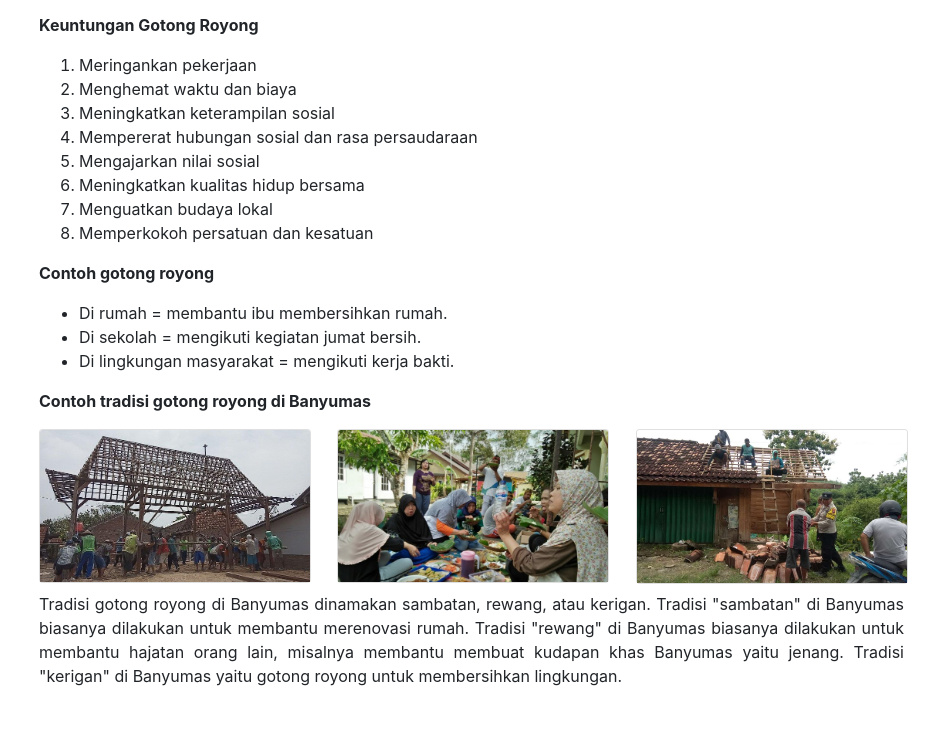
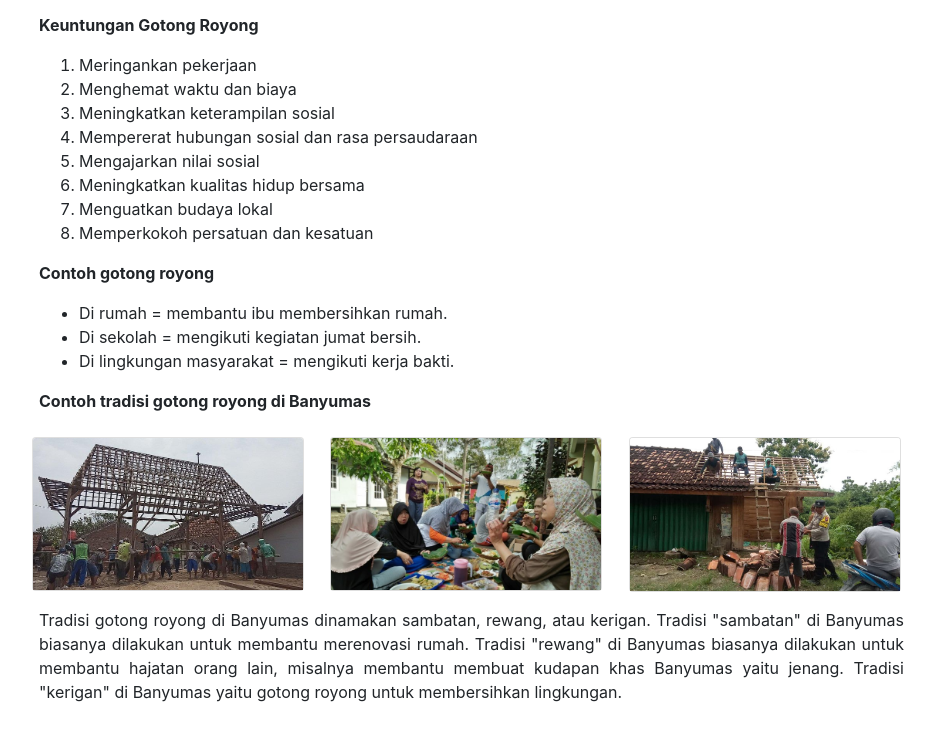
Before and after one commit to RismaIrfiyani/risma-learning-website, a plain HTML site: page index.html in a window 1280 px wide. Shown: the part 1071-1804 px from the top of the page, without its empty margins (79-1018 px from the left). Drawn offline with nearby package versions, Linux system fonts and the light colour scheme.

Commit message:
Update index.html

```diff
--- a/index.html
+++ b/index.html
@@ -62,7 +62,7 @@
     <!-- Main Content -->
     <div class="container p-5" style="background-color: white;">
         <div class="row">
-            <div class="col-md-10 mx-auto" style="text-align: justify;">
+            <div class="col-12 col-sm-12 col-md-12 col-lg-10 mx-auto" style="text-align: justify;">
                 <h1 class="text-center">Gotong Royong</h1>
                 <p class="text-center text-muted">By Risma Irfiyani, S.Pd.</p>
                 <p class="text-center text-muted">Kamis, 18 Juli 2024</p>
@@ -128,17 +128,17 @@
                     </ul>
                     <p class="text-left"><b>Contoh tradisi gotong royong di Banyumas</b></p>
                     <div class="row justify-content-center">
-                        <div class="col col-4">
+                        <div class="col-12 col-sm-12 col-md-6 col-lg-6 col-xl-4 p-2">
                             <div class="card" style="width: 17rem;">
                                 <img src="bms1.jpg" class="card-img-top" alt="bms1.jpg">
                             </div>
                         </div>
-                        <div class="col col-4">
+                        <div class="col-12 col-sm-12 col-md-6 col-lg-6 col-xl-4 p-2">
                             <div class="card" style="width: 17rem;">
                                 <img src="bms2.jpg" class="card-img-top" alt="bms2.jpg">
                             </div>
                         </div>
-                        <div class="col col-4">
+                        <div class="col-12 col-sm-12 col-md-6 col-lg-6 col-xl-4 p-2">
                             <div class="card" style="width: 17rem;">
                                 <img src="bms3.jpg" class="card-img-top" alt="bms3.jpg">
                             </div>
@@ -154,7 +154,7 @@
                     </ul>
                 </div>
             </div>
-            <div class="col-md-2">
+            <div class="col-12 col-sm-12 col-md-12 col-lg-2">
                 <div class="author-info">
                     <div class="watch" id="watch"></div>
                     <img class="mt-4" src="bebeb.jpg" alt="Author Picture">
```
